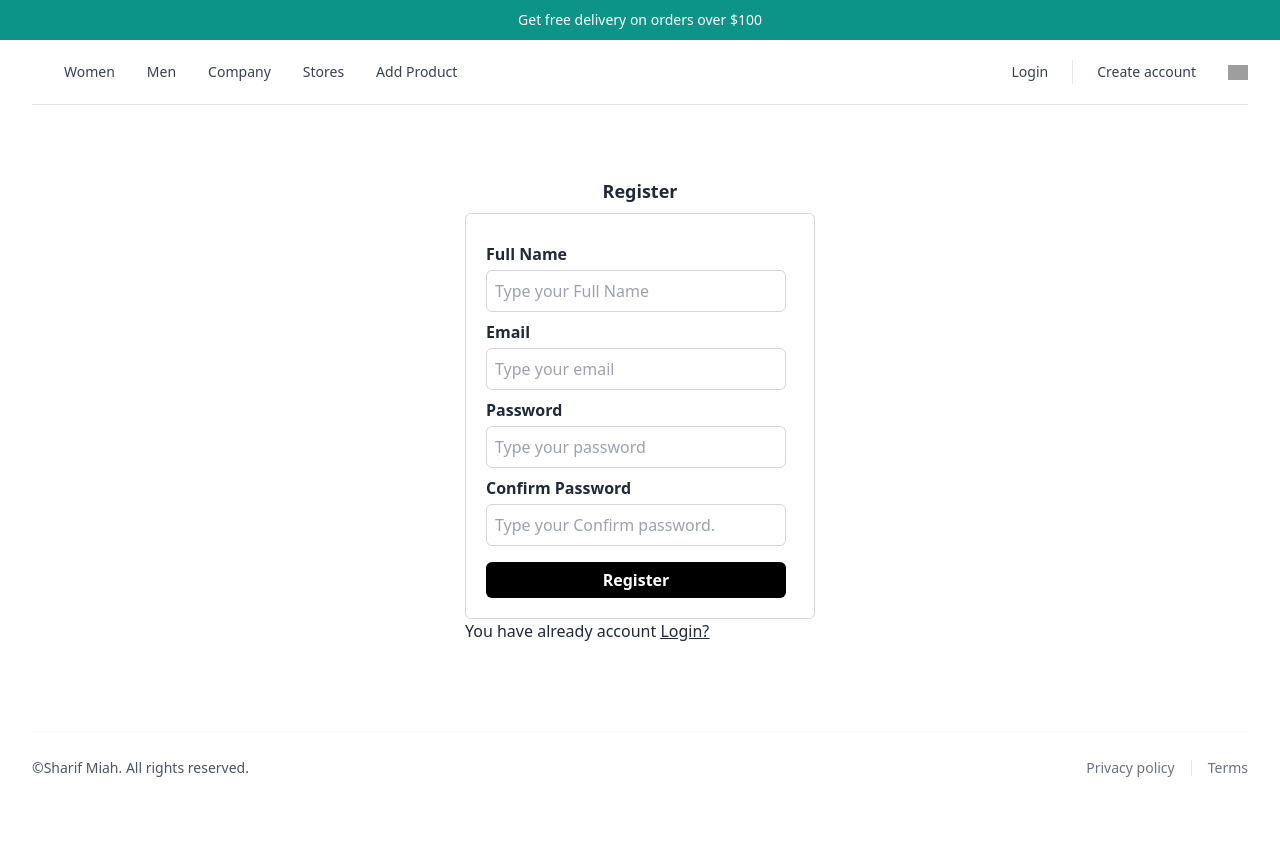
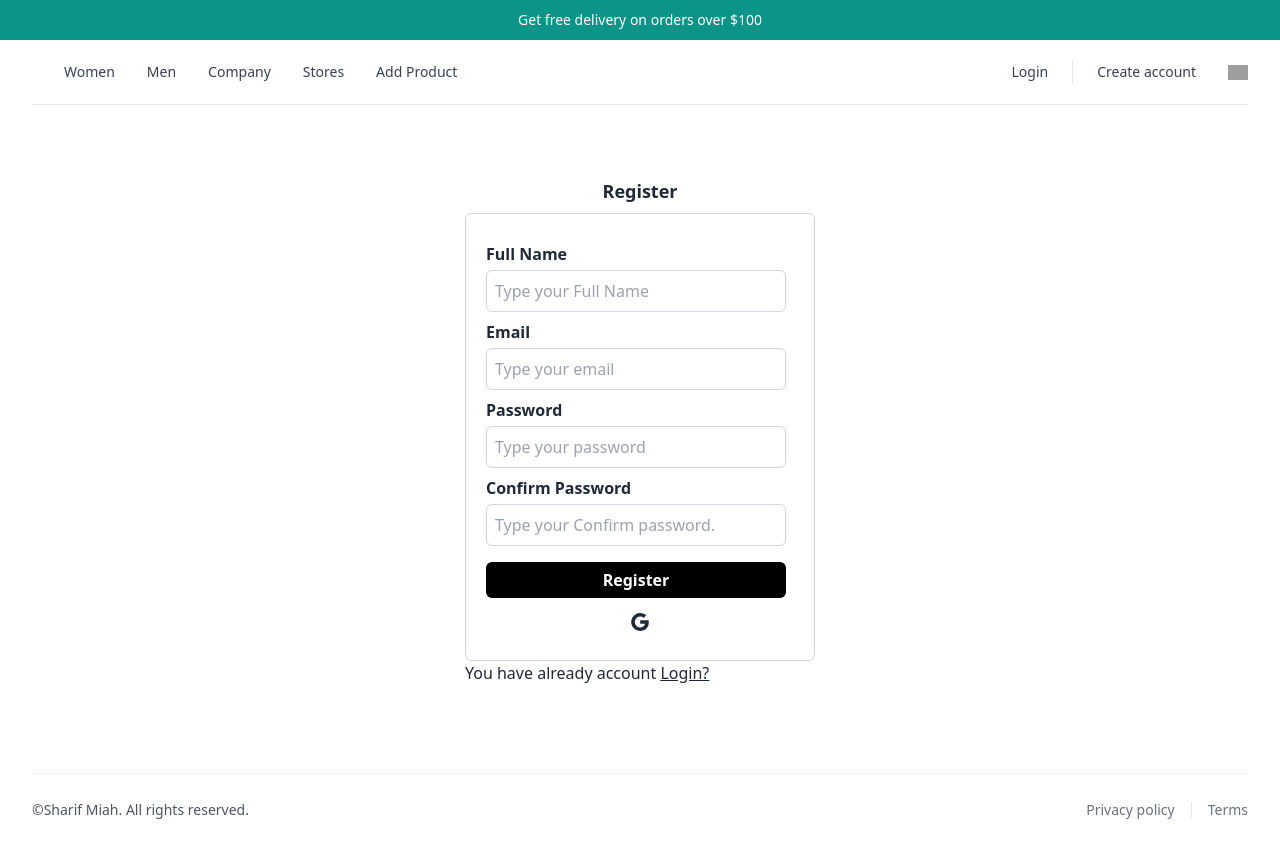
Before and after one commit to Sharif-Miah/axios-and-react-query-app, a React (Vite) app in the folder axios-and-react-query-app/: page /register in a window 1280 px wide. Before the commit the page ends 804 px from the top, so only its background shows below. Built offline with nearby package versions, Linux system fonts and the light colour scheme; no server answers; grey boxes are pictures that could not be loaded.

Commit message:
social login added

```diff
--- a/axios-and-react-query-app/src/AuthProvider/AuthProvider.jsx
+++ b/axios-and-react-query-app/src/AuthProvider/AuthProvider.jsx
@@ -4,14 +4,18 @@ import { createContext, useEffect, useState } from 'react';
 import {
   createUserWithEmailAndPassword,
   getAuth,
+  GoogleAuthProvider,
   onAuthStateChanged,
   signInWithEmailAndPassword,
+  signInWithPopup,
   signOut,
 } from 'firebase/auth';
 import app from '../firebase/firebase.config';
 
 export const AuthContext = createContext();
 const auth = getAuth(app);
+
+const googleProvider = new GoogleAuthProvider();
 
 const AuthProvider = ({ children }) => {
   const [user, setUser] = useState(null);
@@ -25,6 +29,11 @@ const AuthProvider = ({ children }) => {
   const signIn = async (email, password) => {
     setLoading(true);
     return await signInWithEmailAndPassword(auth, email, password);
+  };
+
+  const signInWithGoogle = async () => {
+    setLoading(true);
+    return await signInWithPopup(auth, googleProvider);
   };
 
   const logOut = async () => {
@@ -48,6 +57,7 @@ const AuthProvider = ({ children }) => {
     signIn,
     user,
     loading,
+    signInWithGoogle,
     logOut,
   };
 
--- a/axios-and-react-query-app/src/component/Navbar/Navbar.jsx
+++ b/axios-and-react-query-app/src/component/Navbar/Navbar.jsx
@@ -1,14 +1,16 @@
 import { useContext } from 'react';
-import { Link } from 'react-router-dom';
+import { Link, useNavigate } from 'react-router-dom';
 import { AuthContext } from '../../AuthProvider/AuthProvider';
 import { FiLogOut } from 'react-icons/fi';
 
 const Navbar = () => {
   const { user, logOut } = useContext(AuthContext);
+  const navigate = useNavigate();
 
   const handleLogOut = async () => {
     try {
       await logOut();
+      navigate('/login');
     } catch (err) {
       console.log(err);
     }
--- a/axios-and-react-query-app/src/forms/LoginForm/LoginForm.jsx
+++ b/axios-and-react-query-app/src/forms/LoginForm/LoginForm.jsx
@@ -4,9 +4,8 @@ import FieldSet from '../../Sheard/FieldSet/FieldSet';
 import Field from '../../Sheard/Field/Field';
 import { useForm } from 'react-hook-form';
 import { Link, useNavigate } from 'react-router-dom';
-// import { useContext } from 'react';
-// import { AuthContext } from '../../AuthProvider/AuthProvider';
-// import { registerWithEmailAndPassword } from '../../firebase/firebase.config';
+import { AiOutlineGoogle } from 'react-icons/ai';
+
 import { useContext } from 'react';
 import { AuthContext } from '../../AuthProvider/AuthProvider';
 
@@ -17,7 +16,7 @@ const LoginForm = () => {
     formState: { errors },
     setError,
   } = useForm();
-  const { signIn } = useContext(AuthContext);
+  const { signIn, signInWithGoogle } = useContext(AuthContext);
   const navigate = useNavigate();
 
   const handForm = async (formData) => {
@@ -39,6 +38,15 @@ const LoginForm = () => {
     //     type: 'random',
     //   });
     // }
+  };
+
+  const handleLogInWithGoogle = async () => {
+    try {
+      await signInWithGoogle();
+      navigate('/');
+    } catch (err) {
+      console.log(err);
+    }
   };
 
   return (
@@ -90,6 +98,14 @@ const LoginForm = () => {
                 Login
               </button>
             </Field>
+            {/* social Log in with google and other */}
+            <div className='mt-3 text-center'>
+              <button
+                onClick={handleLogInWithGoogle}
+                className='text-2xl'>
+                <AiOutlineGoogle />
+              </button>
+            </div>
           </div>
           <p className='font-medium'>
             You have no account{' '}
--- a/axios-and-react-query-app/src/forms/RegisterForm/RegisterForm.jsx
+++ b/axios-and-react-query-app/src/forms/RegisterForm/RegisterForm.jsx
@@ -5,6 +5,7 @@ import { useForm } from 'react-hook-form';
 import { Link, useNavigate } from 'react-router-dom';
 import { useContext } from 'react';
 import { AuthContext } from '../../AuthProvider/AuthProvider';
+import { AiOutlineGoogle } from 'react-icons/ai';
 
 const RegisterForm = () => {
   const {
@@ -15,7 +16,8 @@ const RegisterForm = () => {
 
   const navigate = useNavigate();
 
-  const { registerWithEmailAndPassword } = useContext(AuthContext);
+  const { registerWithEmailAndPassword, signInWithGoogle } =
+    useContext(AuthContext);
 
   const handForm = async (formData) => {
     console.log(formData);
@@ -23,6 +25,15 @@ const RegisterForm = () => {
     try {
       await registerWithEmailAndPassword(formData.email, formData.password);
       navigate('/login');
+    } catch (err) {
+      console.log(err);
+    }
+  };
+
+  const handleLogInWithGoogle = async () => {
+    try {
+      await signInWithGoogle();
+      navigate('/');
     } catch (err) {
       console.log(err);
     }
@@ -113,6 +124,14 @@ const RegisterForm = () => {
                 Register
               </button>
             </Field>
+
+            <div className='mt-3 text-center'>
+              <button
+                onClick={handleLogInWithGoogle}
+                className='text-2xl'>
+                <AiOutlineGoogle />
+              </button>
+            </div>
           </div>
           <p className='font-medium'>
             You have already account{' '}
```
